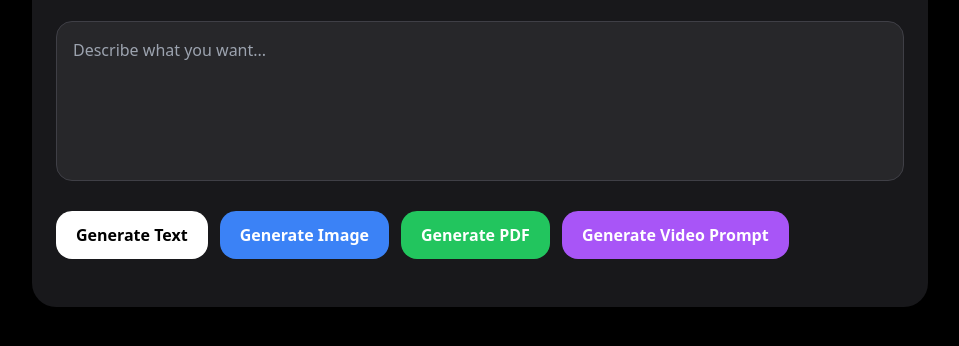
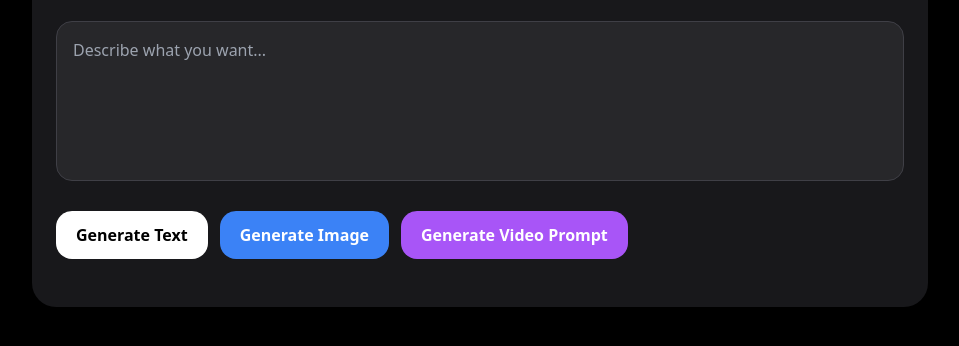
Before and after one commit to Mahesh-chaganti/alpha-logix.github.io, a plain HTML site: page index.html in a window 1280 px wide. Shown: the part 296-642 px from the top of the page, without its empty margins (160-1119 px from the left). Drawn offline with nearby package versions, Linux system fonts and the light colour scheme.

Commit message:
Remove PDF generation feature
Removed PDF generation button and related functionality.

```diff
--- a/index.html
+++ b/index.html
@@ -30,9 +30,7 @@
         Generate Image
       </button>
 
-      <button onclick="generate('pdf')" class="bg-green-500 px-5 py-3 rounded-2xl font-semibold hover:scale-105 transition">
-        Generate PDF
-      </button>
+
 
       <button onclick="generate('video')" class="bg-purple-500 px-5 py-3 rounded-2xl font-semibold hover:scale-105 transition">
         Generate Video Prompt
@@ -54,7 +52,7 @@
     // Load API key from config.js
     // Example config.js:
     // window.OPENAI_API_KEY = 'sk-xxxx';
-    const API_KEY = window.OPENAI_API_KEY;
+    const API_KEY = "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";
 
     async function generate(type) {
       const prompt = document.getElementById('prompt').value;
@@ -70,7 +68,7 @@
       loading.classList.remove('hidden');
 
       try {
-        if (type === 'text' || type === 'pdf') {
+        if (type === 'text') {
           const response = await fetch('https://api.openai.com/v1/chat/completions', {
             method: 'POST',
             headers: {
@@ -78,7 +76,7 @@
               'Authorization': `Bearer ${API_KEY}`
             },
             body: JSON.stringify({
-              model: 'gpt-4.1-mini',
+              model: 'gpt-4o-mini',
               messages: [
                 {
                   role: 'user',
@@ -102,17 +100,7 @@
             window.generatedText = text;
           }
 
-          if (type === 'pdf') {
-            const blob = new Blob([text], { type: 'application/pdf' });
-            const url = URL.createObjectURL(blob);
 
-            output.innerHTML = `
-              <iframe src="${url}" class="w-full h-[500px] rounded-2xl bg-white"></iframe>
-              <a href="${url}" download="generated.pdf" class="inline-block bg-green-500 px-4 py-2 rounded-xl mt-2">
-                Download PDF
-              </a>
-            `;
-          }
         }
 
         if (type === 'image') {
@@ -123,7 +111,7 @@
               'Authorization': `Bearer ${API_KEY}`
             },
             body: JSON.stringify({
-              model: 'gpt-image-1',
+              model: 'gpt-image-1' // cheapest available image generation option,
               prompt: prompt,
               size: '1024x1024'
             })
```
